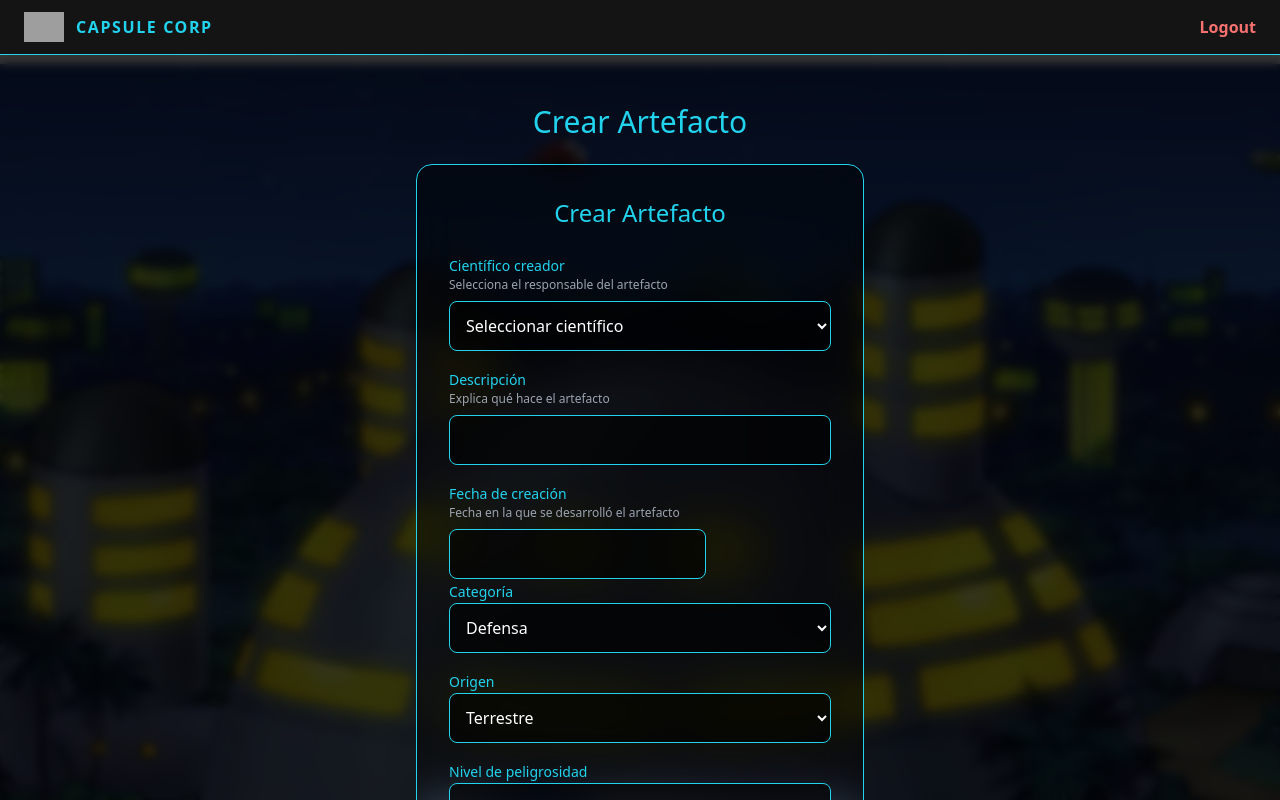
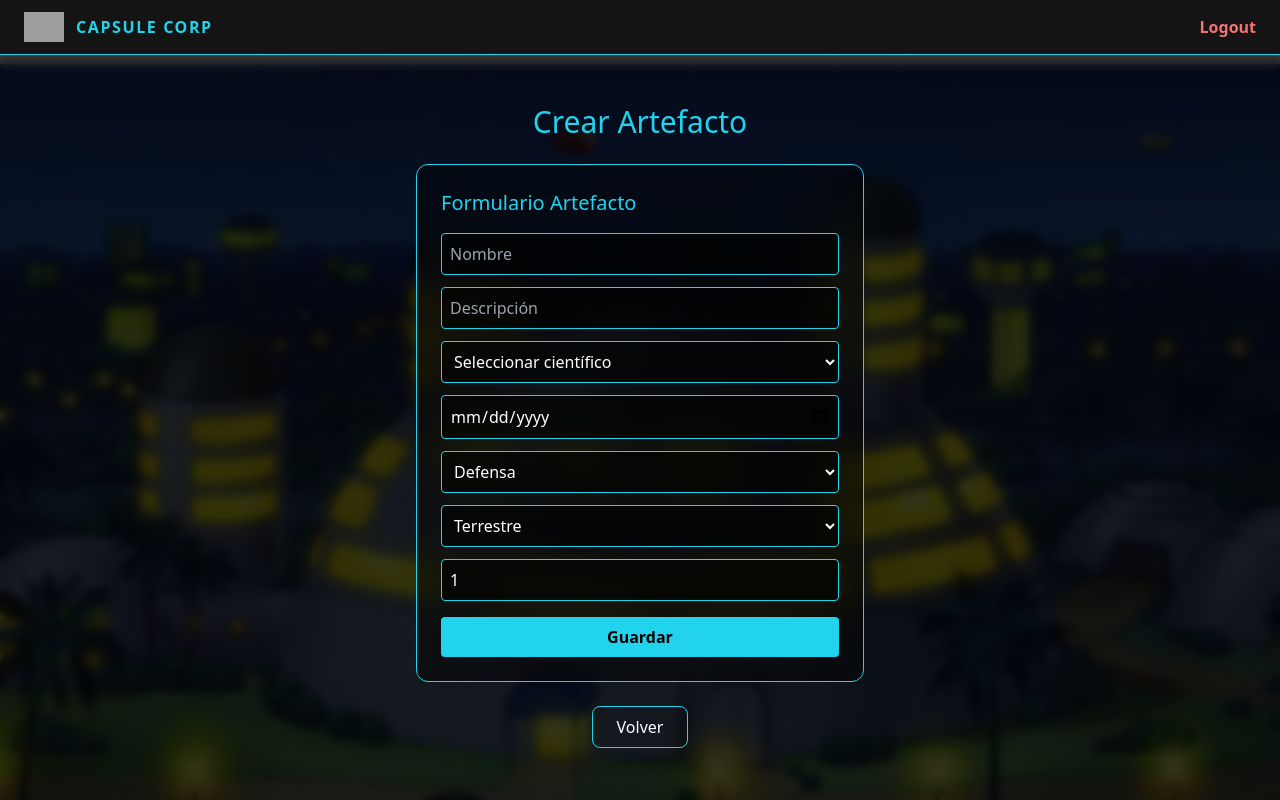
Before and after one commit to JanierHub/corporaci-n-capsula-frontend, a React (Vite) app in the folder corporacion-capsula-frontend/: page /create in a window 1280 px wide. Shown: the top 800 px of the page. Built offline with nearby package versions, Linux system fonts and the light colour scheme; grey boxes are pictures that could not be loaded.

Commit message:
Instalo desde mi pc la libreria y sigo trabajando con package json con nuevas dependencias

```diff
--- a/corporacion-capsula-frontend/src/modules/artefactos/components/ArtefactoForm.tsx
+++ b/corporacion-capsula-frontend/src/modules/artefactos/components/ArtefactoForm.tsx
@@ -1,160 +1,118 @@
-import { useState, useEffect } from "react";
-import { Artefacto } from "../types/artefacto.types";
-import DatePicker from "react-datepicker"
-import "react-datepicker/dist/react-datepicker.css"
-import drBriefImg from "../../../assets/DCBrief1.jpg"
-import bulmaImg from "../../../assets/bulma1.jpg"
-import drHedoImg from "../../../assets/DCHedo1.jpg"
+import { useState } from "react"
+import esfera from "../../../assets/7.webp"
 
 type Props = {
-  onSubmit: (data: Partial<Artefacto>) => void;
-  initialData?: Partial<Artefacto>;
-};
+  onSubmit: (data: any) => void
+  initialData?: any
+}
 
-// 🔥 SIMULANDO DATOS DEL BACKEND
-const cientificos = [
+const ArtefactoForm = ({ onSubmit, initialData }: Props) => {
+  const [nombre, setNombre] = useState(initialData?.nombre || "")
+  const [descripcion, setDescripcion] = useState(initialData?.descripcion || "")
+  const [categoria, setCategoria] = useState(initialData?.categoria || "defensa")
+  const [origen, setOrigen] = useState(initialData?.origen || "terrestre")
+  const [nivelPeligrosidad, setNivelPeligrosidad] = useState(
+    initialData?.nivelPeligrosidad || 1
+  )
+
+  // 🔥 corregido
+  const [cientifico, setCientifico] = useState<number | "">(
+    initialData?.cientifico || ""
+  )
+  const [fecha, setFecha] = useState(initialData?.fecha || "")
+
+  // 🔥 mock con imagen importada
+  const cientificosMock = [
     {
       id: 1,
-    nombre: "Dr. Brief",
-    descripcion: "Fundador de Capsule Corp",
-    imagen: drBriefImg,
+      nombre: "Bulma",
+      imagen: esfera,
     },
     {
       id: 2,
-    nombre: "Bulma",
-    descripcion: "Ingeniera jefa",
-    imagen: bulmaImg,
+      nombre: "Dr. Gero",
+      imagen: esfera,
     },
-  {
-    id: 3,
-    nombre: "Dr. Hedo",
-    descripcion: "Especialista en tecnología avanzada",
-    imagen: drHedoImg,
-  },
-];
+  ]
 
-const ArtefactoForm = ({ onSubmit, initialData }: Props) => {
- const [form, setForm] = useState<Partial<Artefacto>>({
-  nombre: "",
-  descripcion: "",
-  categoria: "defensa",
-  origen: "terrestre",
-  nivelPeligrosidad: 1,
-  inventor: "",
-});
+  const handleSubmit = (e: any) => {
+    e.preventDefault()
 
-  useEffect(() => {
-    if (initialData) {
-      setForm(initialData);
+    const data = {
+      nombre,
+      descripcion,
+      categoria,
+      origen,
+      nivelPeligrosidad,
+      cientifico,
+      fecha,
     }
-  }, [initialData]);
 
-  const handleChange = (
-    e: React.ChangeEvent<HTMLInputElement | HTMLSelectElement>
-  ) => {
-    const { name, value } = e.target;
+    onSubmit(data)
+  }
 
-    setForm({
-      ...form,
-      [name]:
-        name === "nivelPeligrosidad" ? Number(value) : value,
-    });
-  };
-
-  const handleSubmit = (e: React.FormEvent) => {
-    e.preventDefault();
-    onSubmit(form);
-  };
-
-  const cientificoSeleccionado = cientificos.find(
-    (c) => c.nombre === form.inventor
-  )
+  // 🔥 corregido ===
+  const seleccionado = cientificosMock.find(c => c.id === cientifico)
 
   return (
     <form
       onSubmit={handleSubmit}
-      className="bg-black/40 backdrop-blur-xl border border-cyan-400 rounded-2xl p-8 w-full max-w-md"
+      className="bg-black/40 border border-cyan-400 p-6 rounded-xl backdrop-blur-xl w-full max-w-md"
     >
-      <h2 className="text-cyan-400 text-2xl mb-6 text-center">
-        {initialData ? "Editar Artefacto" : "Crear Artefacto"}
+      <h2 className="text-cyan-400 text-xl mb-4">
+        Formulario Artefacto
       </h2>
 
-      {/* 🔬 CIENTIFICO */}
-      <label className="text-cyan-400 text-sm">Científico creador</label>
-      <p className="text-gray-400 text-xs mb-2">
-        Selecciona el responsable del artefacto
-      </p>
+      <input
+        className="w-full mb-3 p-2 bg-black/60 border border-cyan-400 text-white rounded"
+        placeholder="Nombre"
+        value={nombre}
+        onChange={(e) => setNombre(e.target.value)}
+      />
 
+      <input
+        className="w-full mb-3 p-2 bg-black/60 border border-cyan-400 text-white rounded"
+        placeholder="Descripción"
+        value={descripcion}
+        onChange={(e) => setDescripcion(e.target.value)}
+      />
+
+      {/* 🔥 CIENTÍFICO */}
       <select
-        name="inventor"
-        value={form.inventor || ""}
-        onChange={handleChange}
-        className="w-full mb-4 p-3 bg-black/60 border border-cyan-400 text-white rounded-lg"
+        className="w-full mb-3 p-2 bg-black/60 border border-cyan-400 text-white rounded"
+        value={cientifico}
+        onChange={(e) => setCientifico(Number(e.target.value))}
       >
         <option value="">Seleccionar científico</option>
-        {cientificos.map((c) => (
-          <option key={c.id} value={c.nombre}>
+        {cientificosMock.map(c => (
+          <option key={c.id} value={c.id}>
             {c.nombre}
           </option>
         ))}
       </select>
-      {/* 🖼️ PREVIEW */}
-      {cientificoSeleccionado && (
-        <div className="mb-4 text-center">
+
+      {/* 🔥 PREVIEW */}
+      {seleccionado && (
+        <div className="mb-4 flex justify-center">
           <img
-            src={cientificoSeleccionado.imagen}
-            alt="cientifico"
-            className="w-24 h-24 object-cover mx-auto rounded-full border border-cyan-400"
+            src={seleccionado.imagen}
+            className="w-20 h-20 object-contain rounded-full border border-cyan-400"
           />
-          <p className="text-sm text-gray-300 mt-2">
-            {cientificoSeleccionado.descripcion}
-          </p>
         </div>
       )}
 
-      {/* 📝 DESCRIPCION */}
-      <label className="text-cyan-400 text-sm">Descripción</label>
-      <p className="text-gray-400 text-xs mb-2">
-        Explica qué hace el artefacto
-      </p>
-
+      {/* 🔥 FECHA */}
       <input
-        name="descripcion"
-        value={form.descripcion || ""}
-        onChange={handleChange}
-        className="w-full mb-4 p-3 bg-black/60 border border-cyan-400 text-white rounded-lg"
+        type="date"
+        className="w-full mb-3 p-2 bg-black/60 border border-cyan-400 text-white rounded"
+        value={fecha}
+        onChange={(e) => setFecha(e.target.value)}
       />
 
-{/* 📅 FECHA */}
-<label className="text-cyan-400 text-sm">Fecha de creación</label>
-<p className="text-gray-400 text-xs mb-2">
-  Fecha en la que se desarrolló el artefacto
-</p>
-
-<DatePicker
-  selected={form.fechaCreacion ? new Date(form.fechaCreacion) : null}
-  onChange={(date: Date | null) =>
-    setForm({
-      ...form,
-      fechaCreacion: date?.toISOString().split("T")[0],
-    })
-  }
-  className="w-full p-3 bg-black/60 border border-cyan-400 text-white rounded-lg focus:outline-none"
-  calendarClassName="bg-black text-white border border-cyan-400 rounded-xl p-2 shadow-lg shadow-cyan-400/30"
-  dayClassName={() =>
-    "text-white hover:bg-cyan-400 hover:text-black rounded-full transition"
-  }
-  popperClassName="z-50"
-/>
-    <form className="flex flex-col gap-4"></form>
-
-      {/* ⚙️ CATEGORIA */}
-      <label className="text-cyan-400 text-sm">Categoría</label>
       <select
-        name="categoria"
-        value={form.categoria}
-        onChange={handleChange}
-        className="w-full mb-4 p-3 bg-black/60 border border-cyan-400 text-white rounded-lg"
+        className="w-full mb-3 p-2 bg-black/60 border border-cyan-400 text-white rounded"
+        value={categoria}
+        onChange={(e) => setCategoria(e.target.value)}
       >
         <option value="defensa">Defensa</option>
         <option value="transporte">Transporte</option>
@@ -162,40 +120,31 @@ const ArtefactoForm = ({ onSubmit, initialData }: Props) => {
         <option value="energia">Energía</option>
       </select>
 
-      {/* 🌍 ORIGEN */}
-      <label className="text-cyan-400 text-sm">Origen</label>
       <select
-        name="origen"
-        value={form.origen}
-        onChange={handleChange}
-        className="w-full mb-4 p-3 bg-black/60 border border-cyan-400 text-white rounded-lg"
+        className="w-full mb-3 p-2 bg-black/60 border border-cyan-400 text-white rounded"
+        value={origen}
+        onChange={(e) => setOrigen(e.target.value)}
       >
         <option value="terrestre">Terrestre</option>
         <option value="extraterrestre">Extraterrestre</option>
       </select>
 
-      {/* ⚠️ PELIGROSIDAD */}
-      <label className="text-cyan-400 text-sm">Nivel de peligrosidad</label>
-
-      <select
-        name="nivelPeligrosidad"
-        value={form.nivelPeligrosidad}
-        onChange={handleChange}
-        className="w-full mb-5 p-3 bg-black/60 border border-cyan-400 text-white rounded-lg"
-      >
-        <option value={1}>1 - Uso común </option>
-        <option value={2}>2 - Peligroso </option>
-        <option value={3}>3 - Muy peligroso </option>
-      </select>
+      <input
+        type="number"
+        className="w-full mb-4 p-2 bg-black/60 border border-cyan-400 text-white rounded"
+        placeholder="Nivel de peligrosidad"
+        value={nivelPeligrosidad}
+        onChange={(e) => setNivelPeligrosidad(Number(e.target.value))}
+      />
 
       <button
         type="submit"
-        className="w-full bg-cyan-400 text-black p-3 rounded-lg font-bold"
+        className="w-full bg-cyan-400 text-black p-2 rounded font-bold"
       >
         Guardar
       </button>
     </form>
-  );
-};
+  )
+}
 
-export default ArtefactoForm;
+export default ArtefactoForm
```
Also changed, not shown: 1 other file (tests, documents, lock files or other folders). Lines whose indentation alone changed are shown as unchanged.
